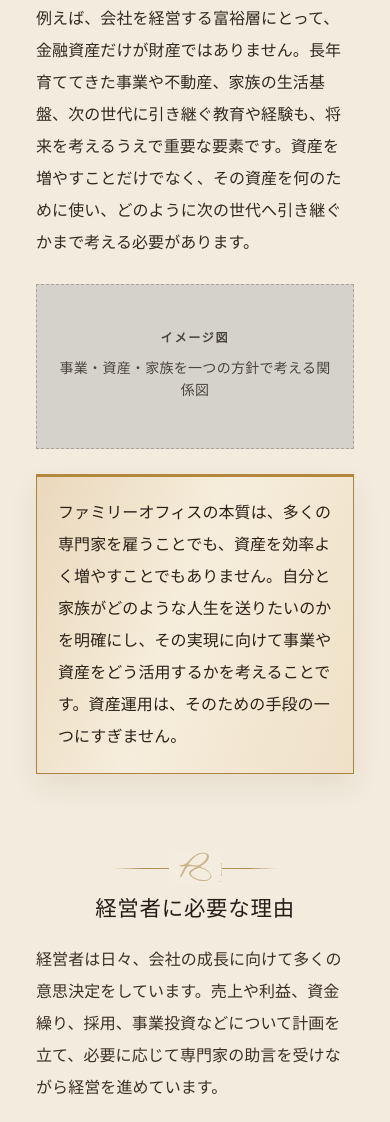
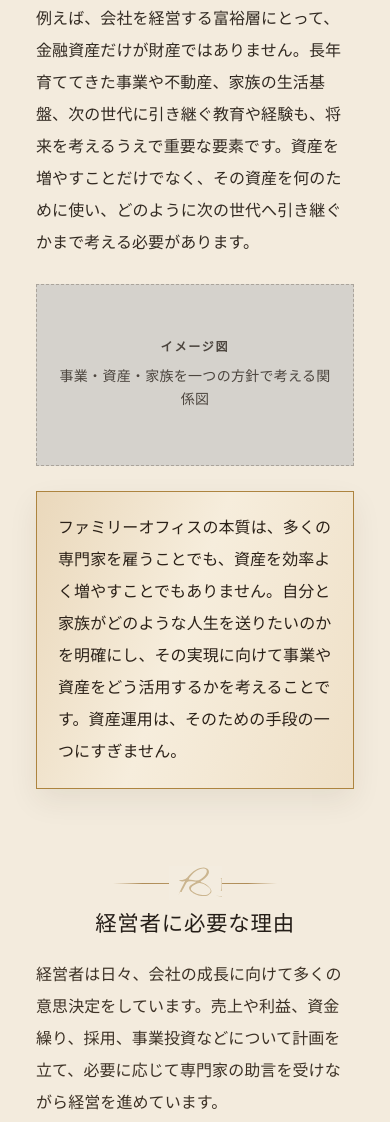
Before and after one commit to bangkokailab-glitch/k2-guide01-preview, a plain HTML site: page real-copy/guide01-editorial-20261125/index.html in a window 390 px wide. Shown: the part 1411-2533 px from the top of the page. Drawn offline with Linux system fonts and the light colour scheme.

Commit message:
Unify gold callout border and enlarge guide diagrams by ten percent

```diff
--- a/real-copy/guide01-editorial-20261125/brand-study.css
+++ b/real-copy/guide01-editorial-20261125/brand-study.css
@@ -74,7 +74,6 @@ body.heading-i.layout-study.layout-a.brand-study--a .article .chapter h2::before
 }
 body.heading-i.layout-study.layout-a.brand-study--a .article .chapter > .chapter-takeaway {
   border: 1px solid #ad843f;
-  border-top: 3px solid #b5873d;
   background: linear-gradient(110deg, #ead8bb, #f6eddc 46%, #efe0c7);
   box-shadow: 0 12px 28px rgba(60, 42, 20, .075);
   color: #2b2118;
--- a/real-copy/guide01-editorial-20261125/index.html
+++ b/real-copy/guide01-editorial-20261125/index.html
@@ -13,11 +13,11 @@
   <link rel="stylesheet" href="heading-more.css?v=20261125-1">
   <link rel="stylesheet" href="heading-blend.css?v=20261126-6">
   <link rel="stylesheet" href="editorial-spread.css?v=20261126-2">
-  <link rel="stylesheet" href="layout-study.css?v=20261127-6">
+  <link rel="stylesheet" href="layout-study.css?v=20261127-7">
   <link rel="stylesheet" href="guide-hero-composition.css?v=20261127-1">
   <link rel="stylesheet" href="chapter-takeaway.css?v=20261127-2">
   <link rel="stylesheet" href="photo-composition.css?v=20261127-1">
-  <link rel="stylesheet" href="brand-study.css?v=20261127-1">
+  <link rel="stylesheet" href="brand-study.css?v=20261127-2">
   <link rel="stylesheet" href="heading-brand.css?v=20261127-1">
   <link rel="stylesheet" href="heading-brand-b.css?v=20261127-3">
 </head>
--- a/real-copy/guide01-editorial-20261125/layout-study.css
+++ b/real-copy/guide01-editorial-20261125/layout-study.css
@@ -185,7 +185,7 @@ body.heading-i.layout-a .article .visual-plan {
   align-items: center;
   justify-content: center;
   gap: 10px;
-  min-height: 215px;
+  min-height: 237px;
   box-sizing: border-box;
   margin: 25px 0;
   padding: 24px;
@@ -288,7 +288,7 @@ body.heading-i.layout-c .article .case-three .case-photo::before { aspect-ratio:
     --guide-case-photo-ratio: 1.4;
     padding-inline: 64px;
   }
-  body.heading-i.layout-a .article .visual-plan { min-height: 180px; }
+  body.heading-i.layout-a .article .visual-plan { min-height: 198px; }
   body.heading-i.layout-study .article .chapter { padding: 47px 0 52px; }
   body.heading-i.layout-study .article .chapter-one { padding-top: 40px; }
   body.heading-i.layout-study .article .chapter-five { padding-bottom: 56px; }
@@ -345,7 +345,7 @@ body.heading-i.layout-c .article .case-three .case-photo::before { aspect-ratio:
   body.heading-i.layout-a .article { padding-inline: 36px; }
   body.heading-i.layout-study.layout-a .article p { font-size: 16px; }
   body.heading-i.layout-a .article .visual-plan {
-    min-height: 165px;
+    min-height: 182px;
     padding: 18px;
   }
   body.heading-i.layout-a .article .visual-plan figcaption { font-size: 14px; }
--- a/real-copy/guide02-editorial-20261127/layout-study.css
+++ b/real-copy/guide02-editorial-20261127/layout-study.css
@@ -185,7 +185,7 @@ body.heading-i.layout-a .article .visual-plan {
   align-items: center;
   justify-content: center;
   gap: 10px;
-  min-height: 215px;
+  min-height: 237px;
   box-sizing: border-box;
   margin: 25px 0;
   padding: 24px;
@@ -288,7 +288,7 @@ body.heading-i.layout-c .article .case-three .case-photo::before { aspect-ratio:
     --guide-case-photo-ratio: 1.4;
     padding-inline: 64px;
   }
-  body.heading-i.layout-a .article .visual-plan { min-height: 180px; }
+  body.heading-i.layout-a .article .visual-plan { min-height: 198px; }
   body.heading-i.layout-study .article .chapter { padding: 47px 0 52px; }
   body.heading-i.layout-study .article .chapter-one { padding-top: 40px; }
   body.heading-i.layout-study .article .chapter-five { padding-bottom: 56px; }
@@ -345,7 +345,7 @@ body.heading-i.layout-c .article .case-three .case-photo::before { aspect-ratio:
   body.heading-i.layout-a .article { padding-inline: 36px; }
   body.heading-i.layout-study.layout-a .article p { font-size: 16px; }
   body.heading-i.layout-a .article .visual-plan {
-    min-height: 165px;
+    min-height: 182px;
     padding: 18px;
   }
   body.heading-i.layout-a .article .visual-plan figcaption { font-size: 14px; }
--- a/real-copy/guide03-editorial-20261127/layout-study.css
+++ b/real-copy/guide03-editorial-20261127/layout-study.css
@@ -185,7 +185,7 @@ body.heading-i.layout-a .article .visual-plan {
   align-items: center;
   justify-content: center;
   gap: 10px;
-  min-height: 215px;
+  min-height: 237px;
   box-sizing: border-box;
   margin: 25px 0;
   padding: 24px;
@@ -288,7 +288,7 @@ body.heading-i.layout-c .article .case-three .case-photo::before { aspect-ratio:
     --guide-case-photo-ratio: 1.4;
     padding-inline: 64px;
   }
-  body.heading-i.layout-a .article .visual-plan { min-height: 180px; }
+  body.heading-i.layout-a .article .visual-plan { min-height: 198px; }
   body.heading-i.layout-study .article .chapter { padding: 47px 0 52px; }
   body.heading-i.layout-study .article .chapter-one { padding-top: 40px; }
   body.heading-i.layout-study .article .chapter-five { padding-bottom: 56px; }
@@ -345,7 +345,7 @@ body.heading-i.layout-c .article .case-three .case-photo::before { aspect-ratio:
   body.heading-i.layout-a .article { padding-inline: 36px; }
   body.heading-i.layout-study.layout-a .article p { font-size: 16px; }
   body.heading-i.layout-a .article .visual-plan {
-    min-height: 165px;
+    min-height: 182px;
     padding: 18px;
   }
   body.heading-i.layout-a .article .visual-plan figcaption { font-size: 14px; }
```
Also changed, not shown: real-copy/guide01-editorial-20261125/heading-brand-b.html (+2 -2 lines), real-copy/guide02-editorial-20261127/index.html (+1 -1 lines), real-copy/guide03-editorial-20261127/index.html (+1 -1 lines).
